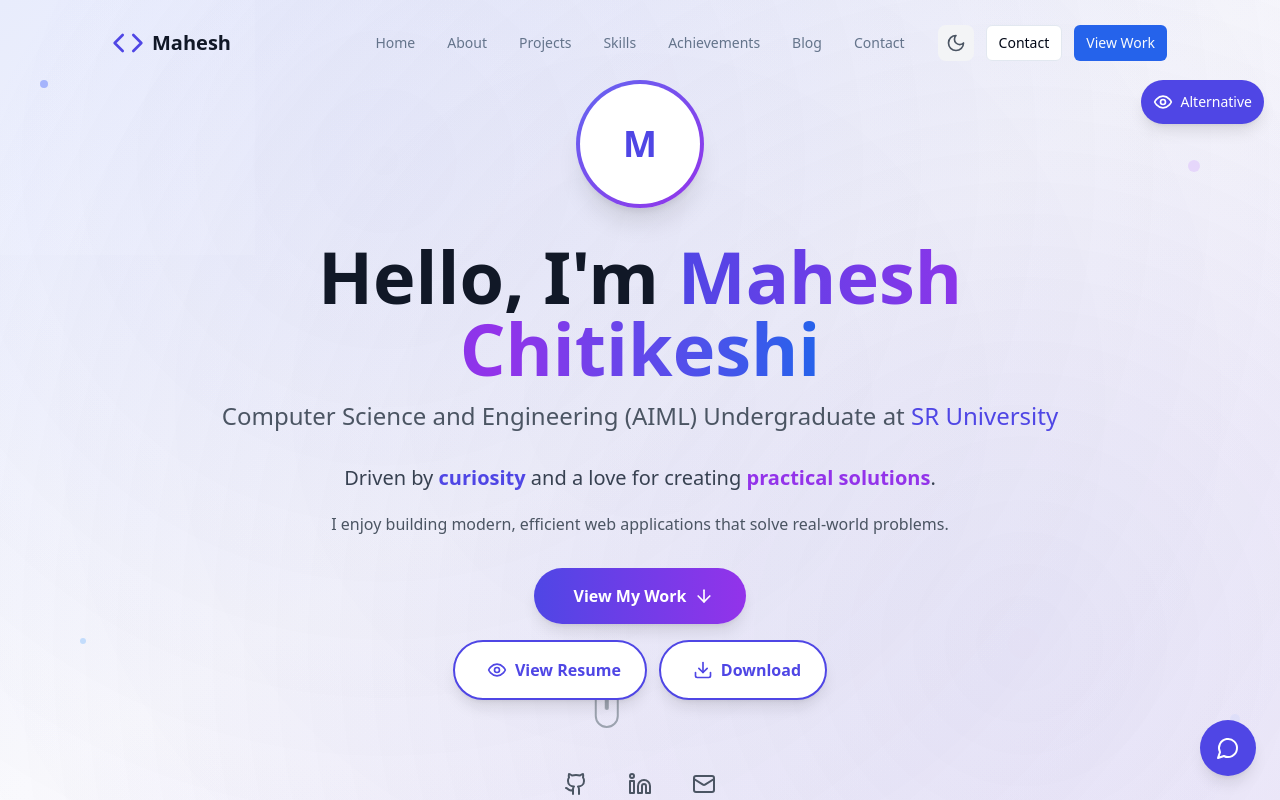
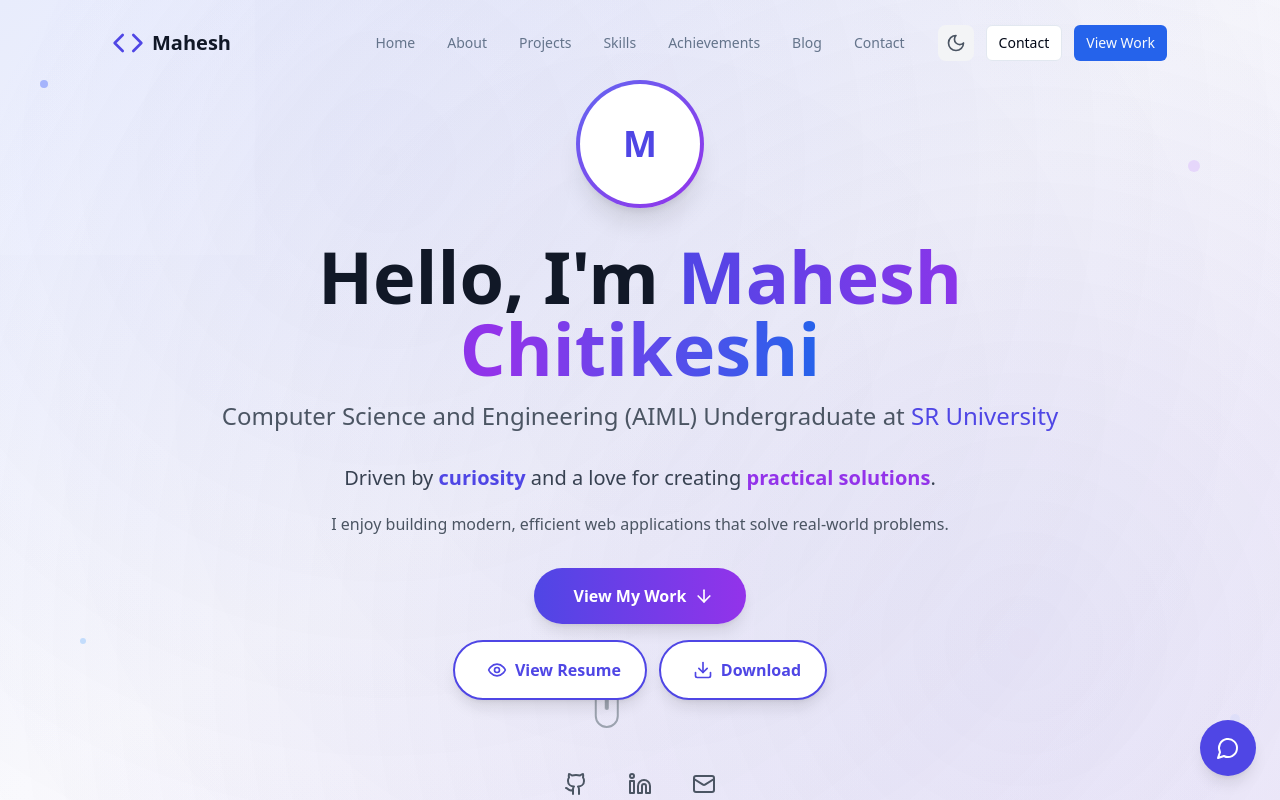
Before and after one commit to ChitikeshiMahesh/portfolio, a React (Vite) app: page / in a window 1280 px wide. Shown: the top 800 px of the page. Built offline with nearby package versions, Linux system fonts and the light colour scheme.

Commit message:
Updated App.tsx

```diff
--- a/src/App.tsx
+++ b/src/App.tsx
@@ -1,8 +1,6 @@
-import React, { useState } from 'react';
 import { ThemeProvider } from './contexts/ThemeContext';
 import Header from './components/Header';
 import Hero from './components/Hero';
-import AlternativeHero from './components/AlternativeHero';
 import About from './components/About';
 import Projects from './components/Projects';
 import Skills from './components/Skills';
@@ -11,35 +9,13 @@ import Blog from './components/Blog';
 import Contact from './components/Contact';
 import Footer from './components/Footer';
 import Chatbot from './components/Chatbot';
-import { Eye, EyeOff } from 'lucide-react';
 
 function App() {
-  const [useAlternativeHero, setUseAlternativeHero] = useState(false);
-
   return (
     <ThemeProvider>
       <div className="min-h-screen bg-white dark:bg-gray-900 transition-colors duration-300">
-        {/* Hero Toggle Button */}
-        <button
-          onClick={() => setUseAlternativeHero(!useAlternativeHero)}
-          className="fixed top-20 right-4 z-40 bg-indigo-600 hover:bg-indigo-700 text-white p-3 rounded-full shadow-lg transition-all duration-300 hover:scale-105 touch-manipulation flex items-center space-x-2"
-          title={`Switch to ${useAlternativeHero ? 'Original' : 'Alternative'} Hero`}
-        >
-          {useAlternativeHero ? <EyeOff className="h-5 w-5" /> : <Eye className="h-5 w-5" />}
-          <span className="hidden sm:inline text-sm font-medium">
-            {useAlternativeHero ? 'Original' : 'Alternative'}
-          </span>
-        </button>
-
-        {/* Conditional Hero Rendering */}
-        {useAlternativeHero ? (
-          <AlternativeHero />
-        ) : (
-          <>
-            <Header />
-            <Hero />
-          </>
-        )}
+        <Header />
+        <Hero />
 
         <About />
         <Projects />
```
